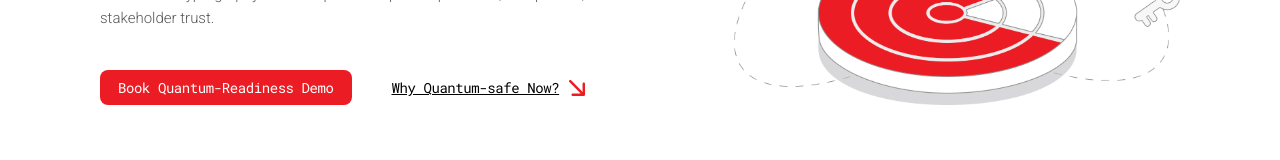
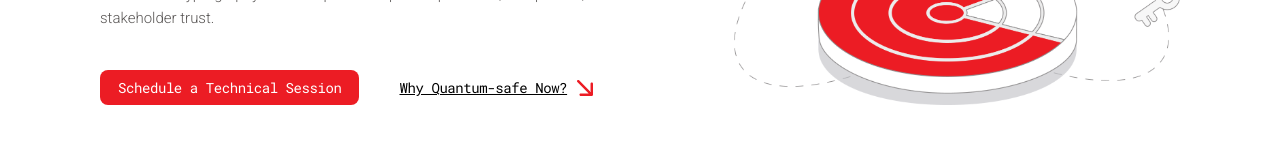
Before and after one commit to siyamzakir/isara, a website built with Vite: page index.html in a window 1280 px wide. Shown: the part 332-492 px from the top of the page. Built offline with nearby package versions, Linux system fonts and the light colour scheme.

```diff
--- a/index.html
+++ b/index.html
@@ -21,8 +21,8 @@
           </p>
 
           <div class="hero__actions">
-            <a href="/company/contact-us.html" class="isara-btn isara-btn-danger">
-              Book Quantum-Readiness Demo
+            <a href="https://connect.isara.com/technical-session" class="isara-btn isara-btn-danger">
+              Schedule a Technical Session
             </a>
 
             <a id="why-quantum-now-btn" href="#why-quantum-now" class="isara-btn isara-btn-cta" aria-expanded="false"
```
